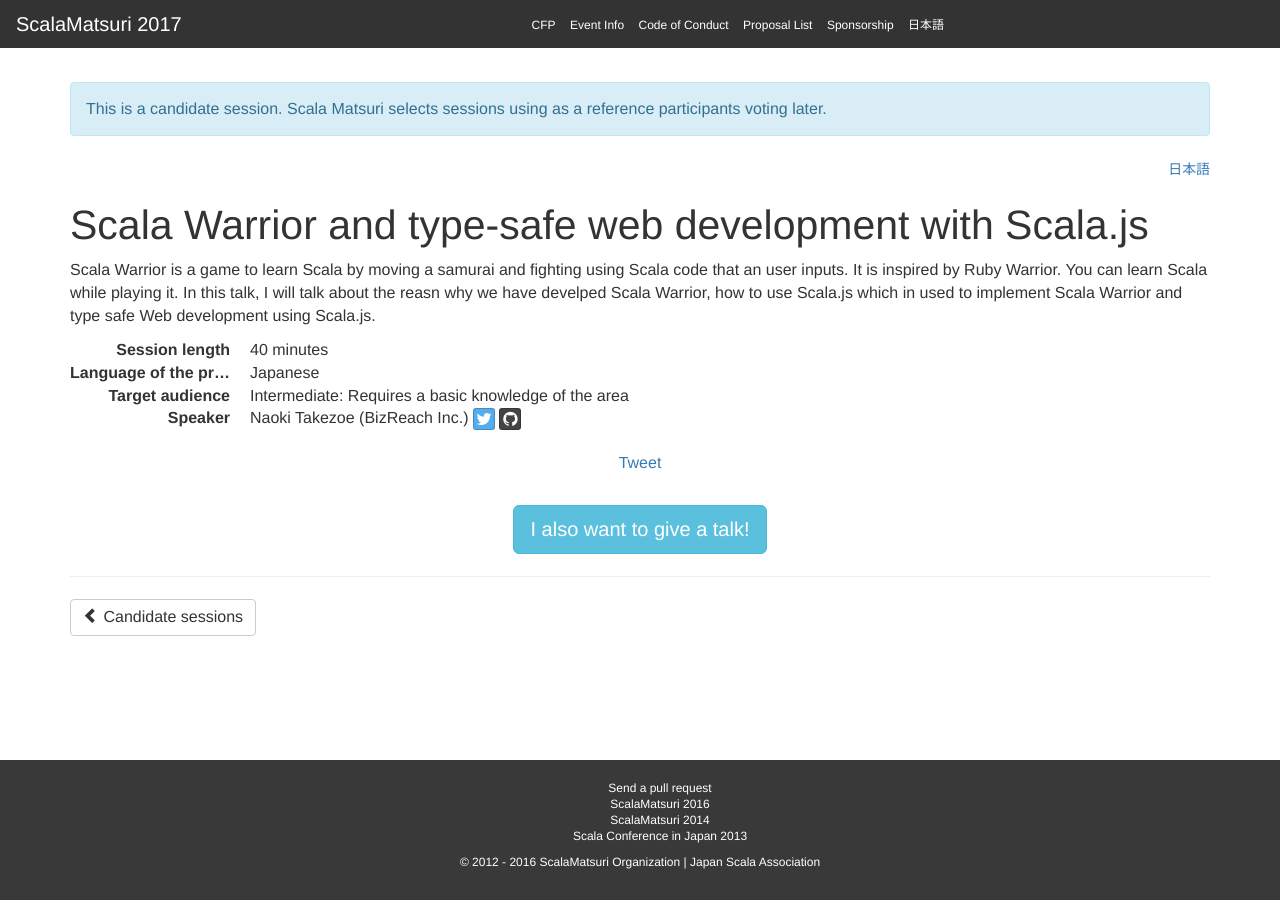
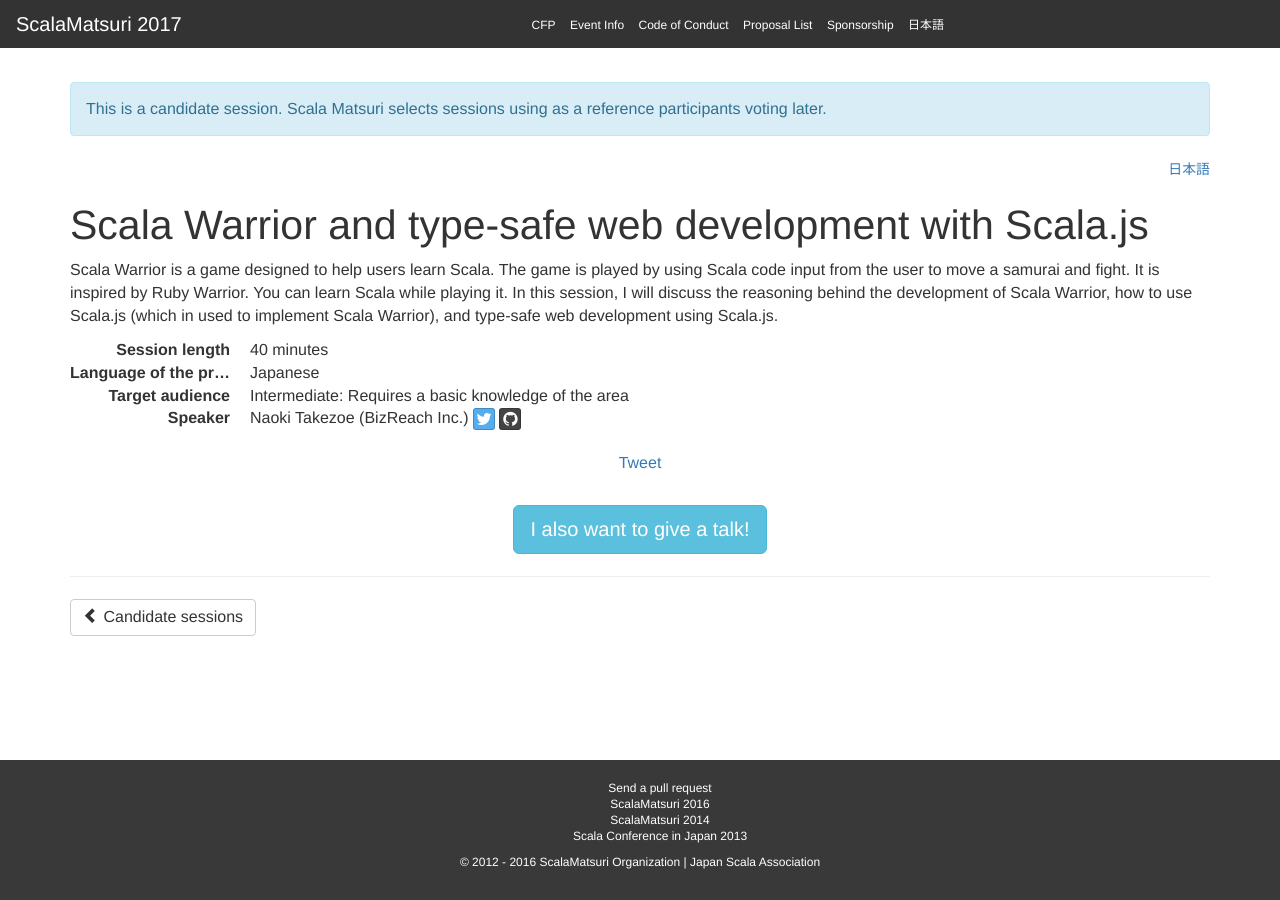
Before and after one commit to scalajp/2017.scalamatsuri.org, a Jekyll site: the page built from _candidates_en/NaokiTakezoe_1.md, in a window 1280 px wide. Built offline with Jekyll 4.4.1, drawn with Linux system fonts in a browser that asks for light colours; nearby versions of some CDN libraries; comment, search, counter and statistics services are not loaded.

Commit message:
Update NaokiTakezoe_1.md

```diff
--- a/_candidates_en/NaokiTakezoe_1.md
+++ b/_candidates_en/NaokiTakezoe_1.md
@@ -10,4 +10,4 @@
 tags:
   - Others
 ---
-Scala Warrior is a game to learn Scala by moving a samurai and fighting using Scala code that an user inputs. It is inspired by Ruby Warrior. You can learn Scala while playing it. In this talk, I will talk about the reasn why we have develped Scala Warrior, how to use Scala.js which in used to implement Scala Warrior and type safe Web development using Scala.js.
+Scala Warrior is a game designed to help users learn Scala. The game is played by using Scala code input from the user to move a samurai and fight. It is inspired by Ruby Warrior. You can learn Scala while playing it. In this session, I will discuss the reasoning behind the development of Scala Warrior, how to use Scala.js (which in used to implement Scala Warrior), and type-safe web development using Scala.js.
```
